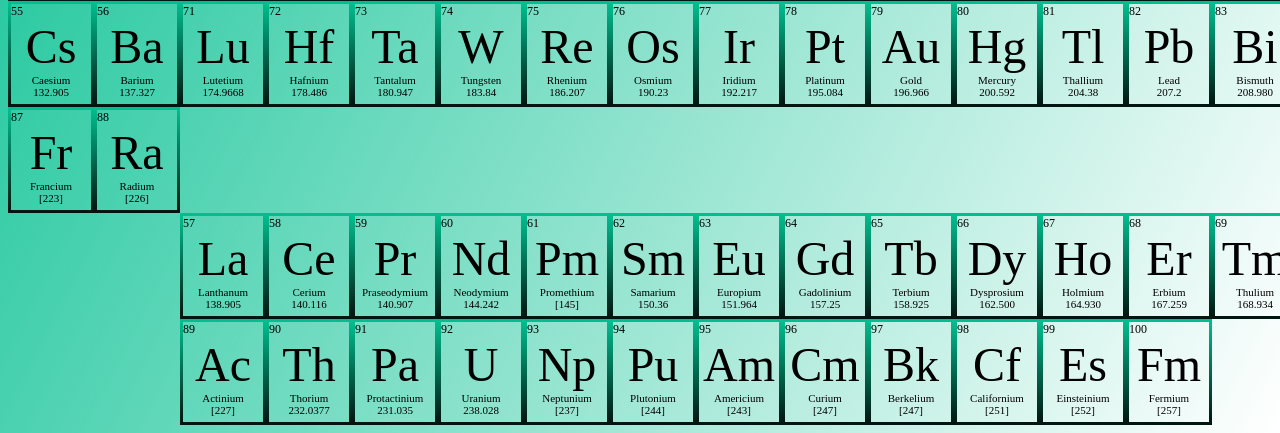
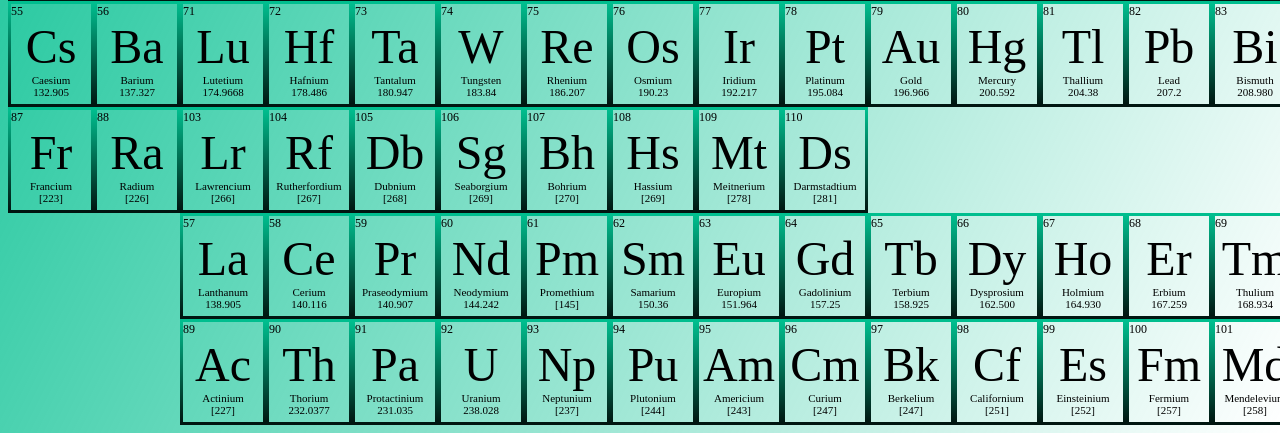
Before and after one commit to dumbeldore2/project_pp__DESKTOP_APP, a plain HTML site: page page1.html in a window 1280 px wide. Shown: the part 609-1042 px from the top of the page. Drawn offline with Linux system fonts and the light colour scheme.

Commit message:
de 10de tien elemeneten zijn correct

```diff
--- a/page1.css
+++ b/page1.css
@@ -456,3 +456,45 @@ html {
     grid-column: 14;
     grid-row: 10;
 }
+
+/*dit zijn de 9de tien elementen */
+.grid_item101{
+    grid-column: 15;
+    grid-row: 10;
+}
+.grid_item102{
+    grid-column: 16;
+    grid-row: 10;
+}
+.grid_item103{
+    grid-column: 3;
+    grid-row: 7;
+}
+.grid_item104{
+    grid-column: 4;
+    grid-row: 7;
+}
+.grid_item105{
+    grid-column: 5;
+    grid-row: 7;
+}
+.grid_item106{
+    grid-column: 6;
+    grid-row: 7;
+}
+.grid_item107{
+    grid-column: 7;
+    grid-row: 7;
+}
+.grid_item108{
+    grid-column: 8;
+    grid-row: 7;
+}
+.grid_item109{
+    grid-column: 9;
+    grid-row: 7;
+}
+.grid_item110{
+    grid-column: 10;
+    grid-row: 7;
+}
--- a/page1.html
+++ b/page1.html
@@ -639,61 +639,61 @@
 
 
         <!--dit zijn de 10de 10-->
-        <article class="element_box">
+        <article class="element_box grid_item101">
             <p class="element_number">101</p>
             <p class="element_letter">Md</p>
             <p class="element_name">Mendelevium</p>
             <p class="element_weight">[258]</p>
         </article>
-        <article class="element_box">
+        <article class="element_box grid_item102">
             <p class="element_number">102</p>
             <p class="element_letter">No</p>
             <p class="element_name">Nobelium</p>
             <p class="element_weight">[259]</p>
         </article>
-        <article class="element_box">
+        <article class="element_box grid_item103">
             <p class="element_number">103</p>
             <p class="element_letter">Lr</p>
             <p class="element_name">Lawrencium</p>
             <p class="element_weight">[266]</p>
         </article>
-        <article class="element_box">
+        <article class="element_box grid_item104">
             <p class="element_number">104</p>
             <p class="element_letter">Rf</p>
             <p class="element_name">Rutherfordium</p>
             <p class="element_weight">[267]</p>
         </article>
-        <article class="element_box">
+        <article class="element_box grid_item105">
             <p class="element_number">105</p>
             <p class="element_letter">Db</p>
             <p class="element_name">Dubnium</p>
             <p class="element_weight">[268]</p>
         </article>
-        <article class="element_box">
+        <article class="element_box grid_item106">
             <p class="element_number">106</p>
             <p class="element_letter">Sg</p>
             <p class="element_name">Seaborgium</p>
             <p class="element_weight">[269]</p>
         </article>
-        <article class="element_box">
+        <article class="element_box grid_item107">
             <p class="element_number">107</p>
             <p class="element_letter">Bh</p>
             <p class="element_name">Bohrium</p>
             <p class="element_weight">[270]</p>
         </article>
-        <article class="element_box">
+        <article class="element_box grid_item108">
             <p class="element_number">108</p>
             <p class="element_letter">Hs</p>
             <p class="element_name">Hassium</p>
             <p class="element_weight">[269]</p>
         </article>
-        <article class="element_box">
+        <article class="element_box grid_item109">
             <p class="element_number">109</p>
             <p class="element_letter">Mt</p>
             <p class="element_name">Meitnerium</p>
             <p class="element_weight">[278]</p>
         </article>
-        <article class="element_box">
+        <article class="element_box grid_item110">
             <p class="element_number">110</p>
             <p class="element_letter">Ds</p>
             <p class="element_name">Darmstadtium</p>
```
